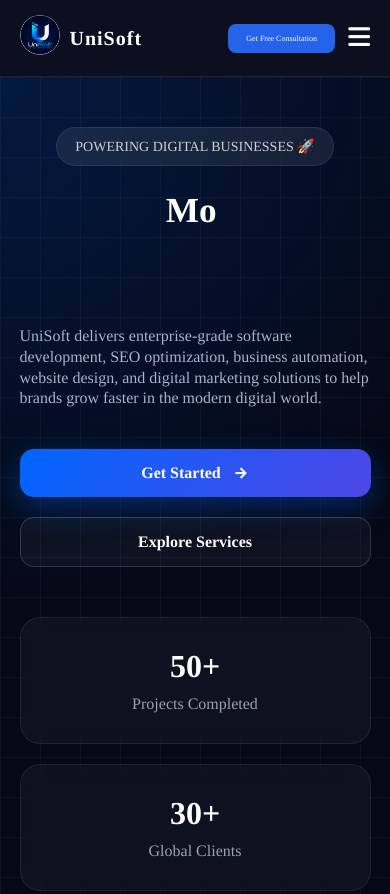
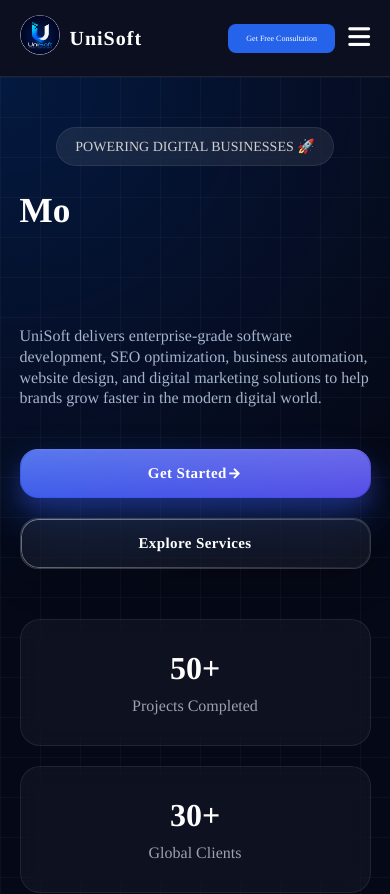
Before and after one commit to ShaniBhai786/UniSoft_Agency, a Next.js app: page / in a window 390 px wide. Shown: the top 894 px of the page. Built offline with nearby package versions, Linux system fonts and the light colour scheme; a web font is replaced by a local one.

Commit message:
feat: enhance button styles with improved animations and responsive design

```diff
--- a/src/app/styles.css
+++ b/src/app/styles.css
@@ -213,6 +213,7 @@
   max-width: 700px;
   height: 100px;
   margin-bottom: 2px;
+  text-align: left;
 }
 
 .heroDescription {
@@ -232,36 +233,144 @@
 
 .primaryBtn,
 .secondaryBtn {
+  position: relative;
   display: inline-flex;
   align-items: center;
-  gap: 12px;
-  padding: 15px 28px;
-  border-radius: 14px;
+  justify-content: center;
+  padding: 16px 34px;
+  border-radius: 18px;
+  font-size: 15px;
+  font-weight: 700;
+  letter-spacing: 0.4px;
+  cursor: pointer;
+  overflow: hidden;
+  transition: all 0.4s ease;
   text-decoration: none;
-  font-weight: 600;
-  transition: 0.3s ease;
+  isolation: isolate;
+  backdrop-filter: blur(20px);
 }
 
 .primaryBtn {
-  background: linear-gradient(135deg, #0066ff, #4f46e5);
-  color: white;
-  box-shadow: 0 10px 30px rgba(0, 102, 255, 0.35);
+  border: none;
+  color: #fff;
+  background: linear-gradient(135deg,
+      #2563eb,
+      #4f46e5,
+      #7c3aed);
+  background-size: 300% 300%;
+  animation: gradientMove 8s ease infinite;
+  box-shadow:
+    0 20px 40px rgba(37, 99, 235, 0.35),
+    0 10px 20px rgba(79, 70, 229, 0.25),
+    inset 0 1px 1px rgba(255, 255, 255, 0.25);
+}
+
+.primaryBtn::before {
+  content: "";
+  position: absolute;
+  inset: 1px;
+  border-radius: inherit;
+  background: linear-gradient(180deg,
+      rgba(255, 255, 255, 0.18),
+      rgba(255, 255, 255, 0.04));
+  z-index: -1;
+}
+
+.primaryBtn::after {
+  content: "";
+  position: absolute;
+  width: 60px;
+  height: 250%;
+  background: rgba(255, 255, 255, 0.25);
+  transform: rotate(25deg);
+  left: -120px;
+  transition: 0.9s ease;
+}
+
+.primaryBtn:hover::after {
+  left: 150%;
 }
 
 .primaryBtn:hover {
-  transform: translateY(-4px);
+  transform: translateY(-8px) scale(1.04);
+  box-shadow:
+    0 35px 70px rgba(37, 99, 235, 0.45),
+    0 0 50px rgba(79, 70, 229, 0.35),
+    0 0 80px rgba(124, 58, 237, 0.25);
+}
+
+.primaryBtn:active {
+  transform: translateY(-2px) scale(0.98);
 }
 
 .secondaryBtn {
+  color: white;
+  background: rgba(255, 255, 255, 0.05);
   border: 1px solid rgba(255, 255, 255, 0.15);
-  color: white;
-  background: rgba(255, 255, 255, 0.04);
+  box-shadow:
+    0 15px 35px rgba(0, 0, 0, 0.15),
+    inset 0 1px 0 rgba(255, 255, 255, 0.1);
+}
+
+.secondaryBtn::before {
+  content: "";
+  position: absolute;
+  inset: 0;
+  border-radius: inherit;
+  padding: 1px;
+  background: linear-gradient(135deg,
+      rgba(255, 255, 255, 0.4),
+      rgba(255, 255, 255, 0.05));
+  -webkit-mask:
+    linear-gradient(#fff 0 0) content-box,
+    linear-gradient(#fff 0 0);
+  -webkit-mask-composite: xor;
+  mask-composite: exclude;
+}
+
+.secondaryBtn::after {
+  content: "";
+  position: absolute;
+  inset: -50%;
+  background: radial-gradient(circle,
+      rgba(255, 255, 255, 0.12),
+      transparent 60%);
+  opacity: 0;
+  transition: 0.4s ease;
+}
+
+.secondaryBtn:hover::after {
+  opacity: 1;
 }
 
 .secondaryBtn:hover {
+  transform: translateY(-8px);
+  border-color: rgba(99, 102, 241, 0.4);
   background: rgba(255, 255, 255, 0.08);
-}
-
+  box-shadow:
+    0 25px 50px rgba(0, 0, 0, 0.25),
+    0 0 40px rgba(99, 102, 241, 0.15);
+}
+
+.primaryBtn span,
+.secondaryBtn span {
+  position: relative;
+  z-index: 5;
+}
+
+@keyframes gradientMove {
+  0% {
+    background-position: 0% 50%;
+  }
+
+  50% {
+    background-position: 100% 50%;
+  }
+
+  100% {
+    background-position: 0% 50%;
+  }
+}
 /* STATS */
 .statsGrid {
   display: flex;
```
